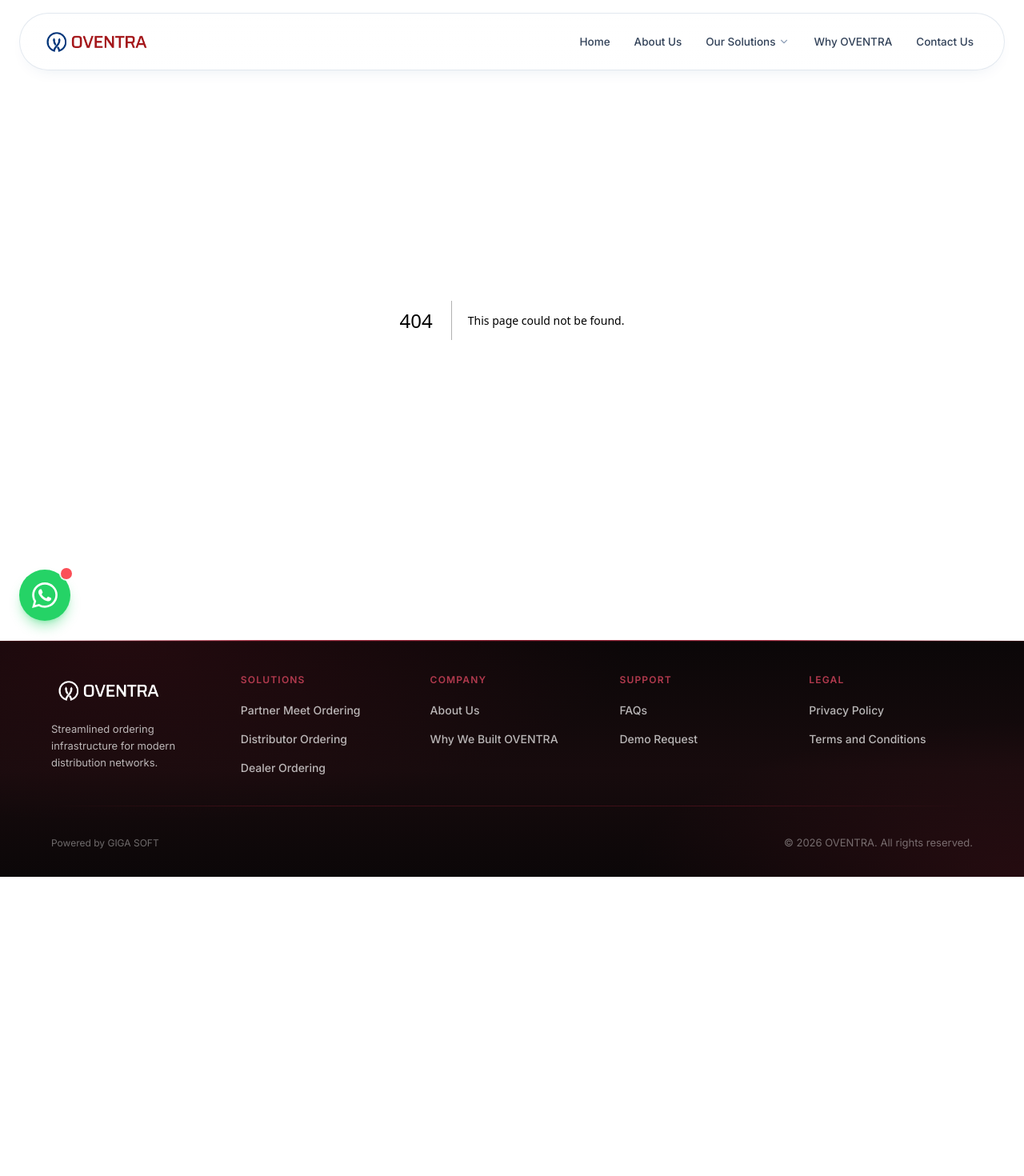
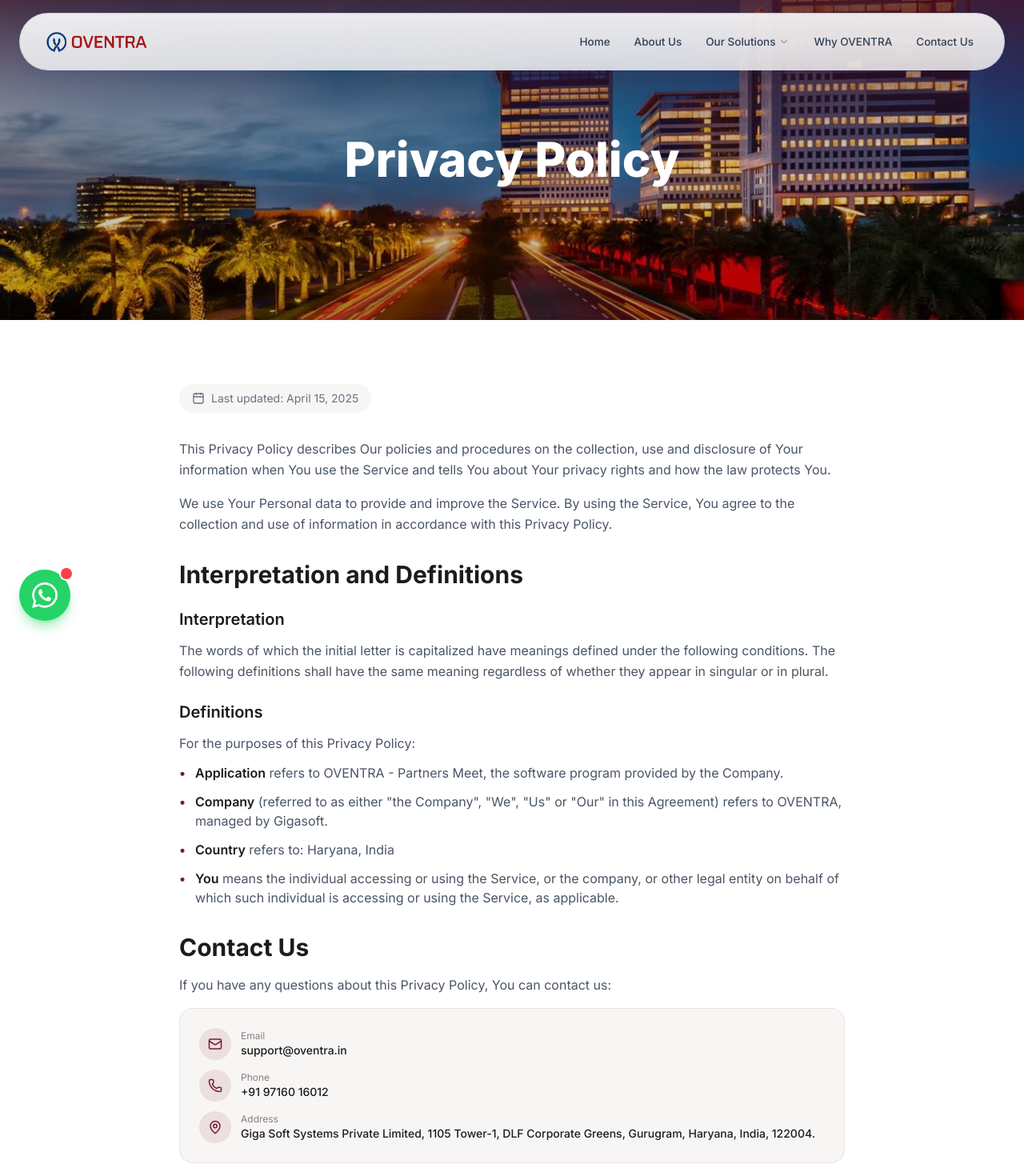
Before and after one commit to care-droid/ov, a Next.js app: page /privacy-policy in a window 1280 px wide. Before the commit this address had no page. Shown: the top 1470 px of the page at 80% size. Before the commit the page ends 1096 px from the top, so only its background shows below. Built offline with nearby package versions, Linux system fonts and the light colour scheme.

Commit message:
privacy policy

```diff
--- a/src/app/contactus/page.tsx
+++ b/src/app/contactus/page.tsx
@@ -134,7 +134,7 @@
             variants={fadeUp}
             className="border-l-2 border-[#A82242]/60 pl-4 sm:pl-5 text-[#4a4a4a] text-sm sm:text-base md:text-lg max-w-md mx-auto lg:mx-0 mb-6 sm:mb-8"
           >
-            Have a project in mind or need expert guidance? Our team is ready to answer your questions, discuss your requirements, and help you find the right solution. Let&apos;s connect and bring your ideas to life.
+           Have questions about OVENTRA? Fill out the form, and our experts will assist you with the right solution.
            </motion.p>
         </motion.div>
 
@@ -149,12 +149,13 @@
           className="rounded-2xl border border-[#741A34]/10 shadow-[0_20px_60px_-15px_rgba(116,26,52,0.18)] overflow-hidden bg-white lg:sticky lg:top-8 order-1 lg:order-2 w-full"
         >
           <div className="p-4 sm:p-6 md:p-8">
-            <div className="flex items-start gap-3 pb-4 sm:pb-5 mb-4 sm:mb-5 border-b border-[#741A34]/10">
+           <div className="flex items-center gap-3 pb-4 sm:pb-5 mb-4 sm:mb-5 border-b border-[#741A34]/10">
   <span className="w-7 h-7 sm:w-8 sm:h-8 flex-shrink-0 rounded-full bg-[#741A34]/10 flex items-center justify-center">
     <FileText size={13} className="sm:w-[15px] sm:h-[15px] text-[#741A34]" />
   </span>
-              <div>
-                <div className="text-xs sm:text-sm font-extrabold tracking-wide text-[#1c1c1c]">
+
+  <div className="flex items-center h-7 sm:h-8">
+    <div className="text-xs sm:text-sm font-extrabold tracking-wide text-[#1c1c1c] leading-none">
       CONTACT DETAILS
     </div>
   </div>
@@ -218,7 +219,6 @@
                 onClick={handleSubmit}
                 className="w-full flex items-center justify-center gap-2 bg-[#741A34] hover:bg-[#5c1428] text-white text-xs sm:text-sm font-bold px-5 sm:px-7 py-3 sm:py-3.5 rounded-md transition-colors"
               >
-                <MessageCircle size={15} className="sm:w-4 sm:h-4" />
                 Submit
                 <ArrowRight size={14} className="sm:w-[15px] sm:h-[15px]" />
               </motion.button>
--- /dev/null
+++ b/src/app/privacy-policy/page.tsx
@@ -0,0 +1,152 @@
+"use client";
+
+import { motion } from "framer-motion";
+import { Mail, Phone, MapPin, Building, Calendar, Shield, Lock, Eye, FileText } from "lucide-react";
+
+const fadeUp = {
+  hidden: { opacity: 0, y: 20 },
+  show: { opacity: 1, y: 0, transition: { duration: 0.5, ease: "easeOut" } },
+};
+
+const container = {
+  hidden: {},
+  show: { transition: { staggerChildren: 0.08, delayChildren: 0.1 } },
+};
+
+export default function PrivacyPolicy() {
+  return (
+    <section className="w-full bg-white">
+      {/* Hero Section */}
+      <div className="relative w-full h-[40vh] sm:h-[45vh] md:h-[50vh] overflow-hidden">
+        <img
+          src="/contactUs/contact.webp"
+          alt="Privacy Policy"
+          className="absolute inset-0 w-full h-full object-cover"
+        />
+        <div className="absolute inset-0 bg-gradient-to-b from-[#4A0E1A]/80 via-[#4A0E1A]/20 to-black/30" />
+        <div className="relative z-10 flex h-full items-center justify-center px-6">
+          <motion.h1
+            initial={{ opacity: 0, y: 30 }}
+            animate={{ opacity: 1, y: 0 }}
+            transition={{ duration: 0.6 }}
+            className="text-center text-white font-extrabold leading-[1.02] text-3xl sm:text-4xl md:text-5xl lg:text-6xl"
+          >
+            Privacy Policy
+          </motion.h1>
+        </div>
+      </div>
+
+      {/* Content */}
+      <div className="max-w-4xl mx-auto px-4 sm:px-6 md:px-8 py-12 sm:py-16 md:py-20">
+        <motion.div
+          variants={container}
+          initial="hidden"
+          whileInView="show"
+          viewport={{ once: true }}
+          className="space-y-8"
+        >
+          {/* Last Updated */}
+          <motion.div variants={fadeUp} className="flex items-center gap-2 text-sm text-gray-500 bg-[#F8F6F4] px-4 py-2 rounded-lg w-fit">
+            <Calendar size={16} />
+            <span>Last updated: April 15, 2025</span>
+          </motion.div>
+
+          {/* Introduction */}
+          <motion.div variants={fadeUp}>
+            <p className="text-gray-600 leading-relaxed">
+              This Privacy Policy describes Our policies and procedures on the collection, use and disclosure of Your information when You use the Service and tells You about Your privacy rights and how the law protects You.
+            </p>
+            <p className="text-gray-600 leading-relaxed mt-4">
+              We use Your Personal data to provide and improve the Service. By using the Service, You agree to the collection and use of information in accordance with this Privacy Policy.
+            </p>
+          </motion.div>
+
+          {/* Interpretation and Definitions */}
+          <motion.div variants={fadeUp}>
+            <h2 className="text-2xl sm:text-3xl font-bold text-[#1c1c1c] mb-4">Interpretation and Definitions</h2>
+
+            <h3 className="text-xl font-semibold text-[#1c1c1c] mt-6 mb-3">Interpretation</h3>
+            <p className="text-gray-600 leading-relaxed">
+              The words of which the initial letter is capitalized have meanings defined under the following conditions. The following definitions shall have the same meaning regardless of whether they appear in singular or in plural.
+            </p>
+
+            <h3 className="text-xl font-semibold text-[#1c1c1c] mt-6 mb-3">Definitions</h3>
+            <p className="text-gray-600 leading-relaxed">
+              For the purposes of this Privacy Policy:
+            </p>
+            <ul className="space-y-3 mt-3 text-gray-600">
+              <li className="flex items-start gap-3">
+                <span className="text-[#741A34] font-semibold">•</span>
+                <div>
+                  <span className="font-semibold text-[#1c1c1c]">Application</span> refers to OVENTRA - Partners Meet, the software program provided by the Company.
+                </div>
+              </li>
+              <li className="flex items-start gap-3">
+                <span className="text-[#741A34] font-semibold">•</span>
+                <div>
+                  <span className="font-semibold text-[#1c1c1c]">Company</span> (referred to as either "the Company", "We", "Us" or "Our" in this Agreement) refers to OVENTRA, managed by Gigasoft.
+                </div>
+              </li>
+              <li className="flex items-start gap-3">
+                <span className="text-[#741A34] font-semibold">•</span>
+                <div>
+                  <span className="font-semibold text-[#1c1c1c]">Country</span> refers to: Haryana, India
+                </div>
+              </li>
+              <li className="flex items-start gap-3">
+                <span className="text-[#741A34] font-semibold">•</span>
+                <div>
+                  <span className="font-semibold text-[#1c1c1c]">You</span> means the individual accessing or using the Service, or the company, or other legal entity on behalf of which such individual is accessing or using the Service, as applicable.
+                </div>
+              </li>
+            </ul>
+          </motion.div>
+
+          {/* Contact Us */}
+          <motion.div variants={fadeUp}>
+            <h2 className="text-2xl sm:text-3xl font-bold text-[#1c1c1c] mb-4">Contact Us</h2>
+            <p className="text-gray-600 leading-relaxed mb-4">
+              If you have any questions about this Privacy Policy, You can contact us:
+            </p>
+
+            <div className="space-y-3 bg-[#F8F6F4] p-6 rounded-2xl border border-[#741A34]/10">
+              <div className="flex items-center gap-3">
+                <div className="w-10 h-10 rounded-full bg-[#741A34]/10 flex items-center justify-center flex-shrink-0">
+                  <Mail size={18} className="text-[#741A34]" />
+                </div>
+                <div>
+                  <p className="text-xs text-[#8a7d81]">Email</p>
+                  <p className="text-sm text-[#1c1c1c] font-medium">support@oventra.in</p>
+                </div>
+              </div>
+
+              <div className="flex items-center gap-3">
+                <div className="w-10 h-10 rounded-full bg-[#741A34]/10 flex items-center justify-center flex-shrink-0">
+                  <Phone size={18} className="text-[#741A34]" />
+                </div>
+                <div>
+                  <p className="text-xs text-[#8a7d81]">Phone</p>
+                  <p className="text-sm text-[#1c1c1c] font-medium">+91 97160 16012</p>
+                </div>
+              </div>
+
+              <div className="flex items-center gap-3">
+                <div className="w-10 h-10 rounded-full bg-[#741A34]/10 flex items-center justify-center flex-shrink-0">
+                  <MapPin size={18} className="text-[#741A34]" />
+                </div>
+                <div>
+                  <p className="text-xs text-[#8a7d81]">Address</p>
+                  <p className="text-sm text-[#1c1c1c] font-medium">
+                    Giga Soft Systems Private Limited, 1105 Tower-1, DLF Corporate Greens, Gurugram, Haryana, India, 122004.
+                  </p>
+                </div>
+              </div>
+            </div>
+          </motion.div>
+
+
+        </motion.div>
+      </div>
+    </section>
+  );
+}
--- a/src/components/universal/Footer.tsx
+++ b/src/components/universal/Footer.tsx
@@ -44,7 +44,7 @@
     links: [
       { label: "FAQs", href: "/faq" },
       // { label: "Contact Support", href: "/support/contact" },
-      { label: "Demo Request", href: "/contact/demo-request" },
+      { label: "Demo Request", href: "/contactus" },
       // {
       //   label: "WhatsApp",
       //   href: "https://wa.me/9716016012?text=Hi%2C%20I%20would%20like%20to%20know%20more%20about%20OVENTRA.",
@@ -114,7 +114,7 @@
             <motion.div variants={column} className="min-w-0">
               <Link href="/" className="flex shrink-0 items-center gap-2 focus-visible:outline-none" aria-label="OVENTRA home">
           <motion.div whileHover={{ scale: 1.05 }} whileTap={{ scale: 0.94 }} transition={{ type: "spring", stiffness: 300, damping: 18 }}>
-            <Image src="/OVENTRA.png" alt="OVENTRA" width={140} height={48} className="h-10 w-auto sm:h-11" priority />
+            <Image src="/oventra.png" alt="OVENTRA" width={140} height={48} className="h-10 w-auto sm:h-11" priority />
           </motion.div>
         </Link>
               <p className="mt-4 max-w-[220px] text-[13px] leading-relaxed text-white/70">
```
Lines whose indentation alone changed are shown as unchanged.
